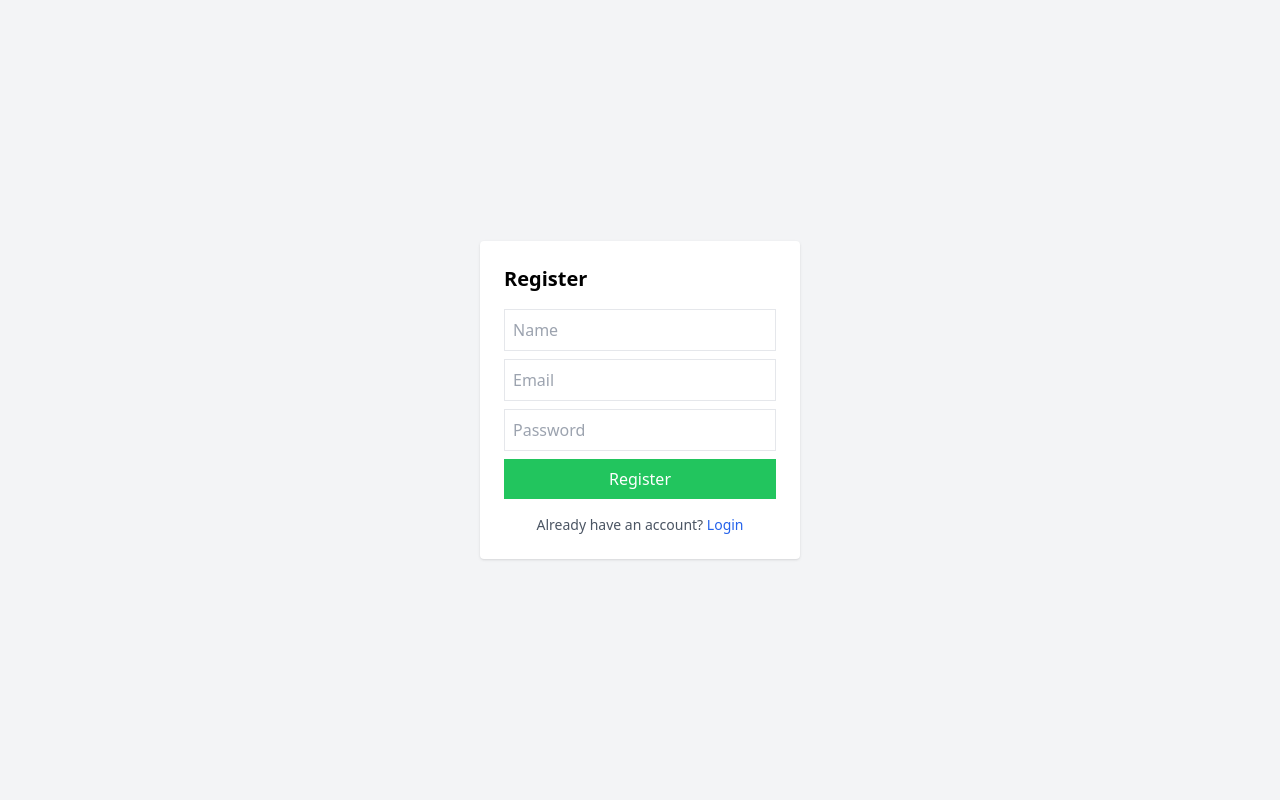
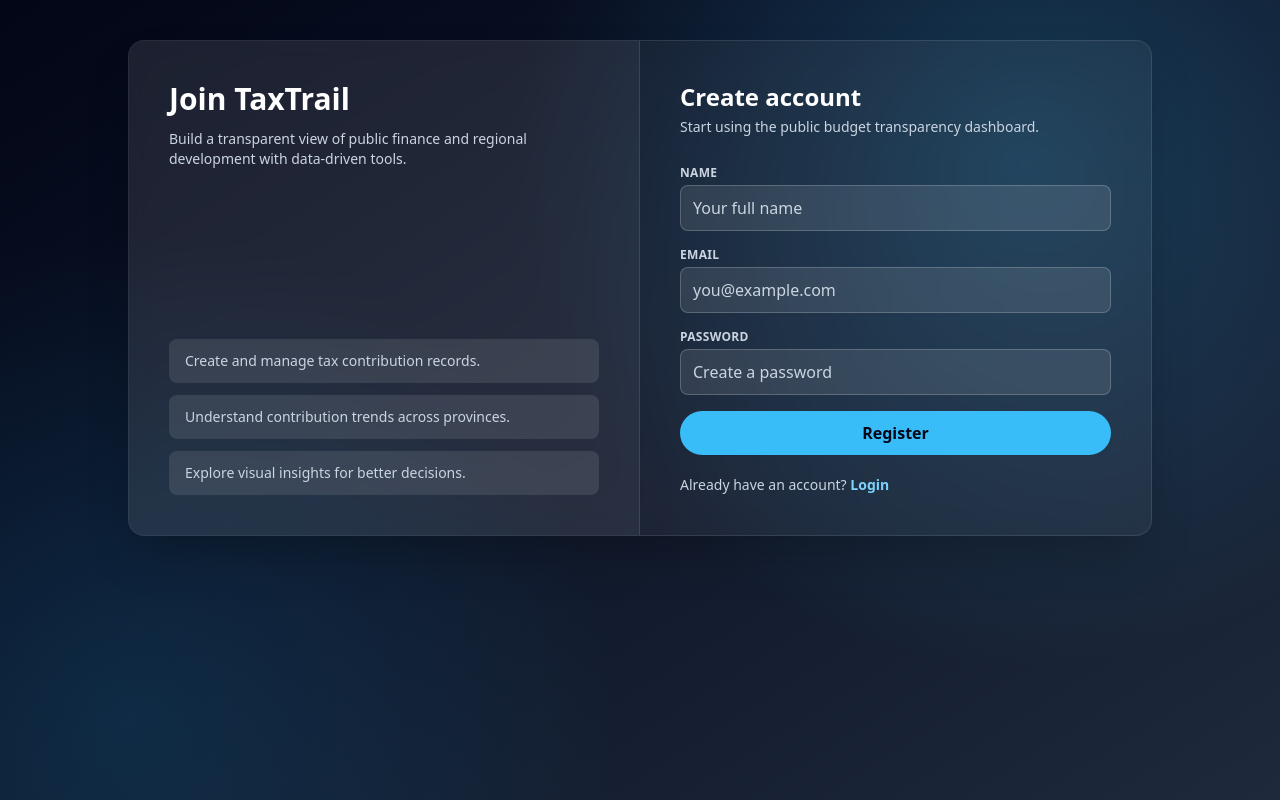
Before and after one commit to matheeshaW/TaxTrail, a React app in the folder frontend/: page /register in a window 1280 px wide. Built offline with nearby package versions, Linux system fonts and the light colour scheme; no server answers; the HTML template or start-up script is replaced by a standard one.

Commit message:
feat: Revamp Login and Register pages with enhanced UI and improved user experience

```diff
--- a/frontend/src/pages/LoginPage.jsx
+++ b/frontend/src/pages/LoginPage.jsx
@@ -1,5 +1,5 @@
 import { useState } from "react";
-import { useNavigate } from "react-router-dom";
+import { Link, useNavigate } from "react-router-dom";
 import useAuth from "../hooks/useAuth";
 
 export default function LoginPage() {
@@ -21,29 +21,78 @@ export default function LoginPage() {
   };
 
   return (
-    <div className="h-screen flex items-center justify-center bg-gray-100">
-      <form onSubmit={handleSubmit} className="bg-white p-6 rounded shadow w-80">
-        <h2 className="text-xl font-bold mb-4">Login</h2>
+    <div className="relative min-h-screen overflow-hidden bg-gradient-to-br from-slate-950 via-slate-900 to-slate-800 px-4 py-10 text-white">
+      <div className="pointer-events-none absolute inset-0 bg-[radial-gradient(circle_at_20%_20%,rgba(56,189,248,0.22),transparent_40%),radial-gradient(circle_at_80%_0%,rgba(14,165,233,0.14),transparent_38%)]" />
 
+      <div className="relative mx-auto flex w-full max-w-5xl overflow-hidden rounded-2xl border border-white/10 bg-white/5 shadow-2xl backdrop-blur-md">
+        <section className="hidden w-1/2 border-r border-white/10 bg-white/5 p-10 text-white lg:flex lg:flex-col lg:justify-between">
+          <div>
+            <h1 className="text-3xl font-bold">TaxTrail</h1>
+            <p className="mt-3 text-sm text-slate-300">
+              Public finance insights made easier with tax, budget, and regional analysis in one place.
+            </p>
+          </div>
+
+          <div className="space-y-3 text-sm text-slate-300">
+            <p className="rounded-lg bg-white/10 px-4 py-3">Track tax contributions by region and year.</p>
+            <p className="rounded-lg bg-white/10 px-4 py-3">Switch between records and analytical summaries quickly.</p>
+            <p className="rounded-lg bg-white/10 px-4 py-3">Built for transparency and policy decision support.</p>
+          </div>
+        </section>
+
+        <section className="w-full p-7 sm:p-10 lg:w-1/2">
+          <h2 className="text-2xl font-bold text-white">Welcome back</h2>
+          <p className="mt-1 text-sm text-slate-300">Sign in to continue to your dashboard.</p>
+
+          <form onSubmit={handleSubmit} className="mt-7 space-y-4">
+            <div>
+              <label className="mb-1 block text-xs font-semibold uppercase tracking-wide text-slate-300">
+                Email
+              </label>
               <input
-          placeholder="Email"
-          className="w-full mb-2 p-2 border"
+                type="email"
+                placeholder="you@example.com"
+                className="w-full rounded-lg border border-white/20 bg-white/10 px-3 py-2.5 text-white placeholder:text-slate-300 outline-none transition focus:border-sky-300 focus:ring-2 focus:ring-sky-300/30"
                 onChange={(e) => setForm({ ...form, email: e.target.value })}
+                required
               />
+            </div>
 
+            <div>
+              <label className="mb-1 block text-xs font-semibold uppercase tracking-wide text-slate-300">
+                Password
+              </label>
               <input
                 type="password"
-          placeholder="Password"
-          className="w-full mb-2 p-2 border"
+                placeholder="Enter your password"
+                className="w-full rounded-lg border border-white/20 bg-white/10 px-3 py-2.5 text-white placeholder:text-slate-300 outline-none transition focus:border-sky-300 focus:ring-2 focus:ring-sky-300/30"
                 onChange={(e) => setForm({ ...form, password: e.target.value })}
+                required
               />
+            </div>
 
-        <button className="w-full bg-blue-500 text-white p-2">
+            <button
+              className="w-full rounded-full bg-sky-400 px-4 py-2.5 font-semibold text-slate-950 shadow-sm transition hover:bg-sky-300 disabled:cursor-not-allowed disabled:opacity-70"
+              disabled={loading}
+            >
               {loading ? "Logging in..." : "Login"}
             </button>
 
-        {error && <p className="text-red-500 mt-2">{error}</p>}
+            {error && (
+              <p className="rounded-lg border border-red-300/40 bg-red-500/10 px-3 py-2 text-sm text-red-200">
+                {error}
+              </p>
+            )}
           </form>
+
+          <p className="mt-5 text-sm text-slate-300">
+            New here?{" "}
+            <Link to="/register" className="font-semibold text-sky-300 hover:text-sky-200 hover:underline">
+              Create an account
+            </Link>
+          </p>
+        </section>
+      </div>
     </div>
   );
 }
--- a/frontend/src/pages/RegisterPage.jsx
+++ b/frontend/src/pages/RegisterPage.jsx
@@ -24,53 +24,94 @@ export default function RegisterPage() {
   };
 
   return (
-    <div className="min-h-screen flex items-center justify-center bg-gray-100">
-      <form onSubmit={handleSubmit} className="bg-white p-6 rounded shadow w-80">
-        <h2 className="text-xl font-bold mb-4">Register</h2>
+    <div className="relative min-h-screen overflow-hidden bg-gradient-to-br from-slate-950 via-slate-900 to-slate-800 px-4 py-10 text-white">
+      <div className="pointer-events-none absolute inset-0 bg-[radial-gradient(circle_at_80%_20%,rgba(56,189,248,0.22),transparent_42%),radial-gradient(circle_at_10%_90%,rgba(14,165,233,0.14),transparent_36%)]" />
 
+      <div className="relative mx-auto flex w-full max-w-5xl overflow-hidden rounded-2xl border border-white/10 bg-white/5 shadow-2xl backdrop-blur-md">
+        <section className="hidden w-1/2 border-r border-white/10 bg-white/5 p-10 text-white lg:flex lg:flex-col lg:justify-between">
+          <div>
+            <h1 className="text-3xl font-bold">Join TaxTrail</h1>
+            <p className="mt-3 text-sm text-slate-300">
+              Build a transparent view of public finance and regional development with data-driven tools.
+            </p>
+          </div>
+
+          <div className="space-y-3 text-sm text-slate-300">
+            <p className="rounded-lg bg-white/10 px-4 py-3">Create and manage tax contribution records.</p>
+            <p className="rounded-lg bg-white/10 px-4 py-3">Understand contribution trends across provinces.</p>
+            <p className="rounded-lg bg-white/10 px-4 py-3">Explore visual insights for better decisions.</p>
+          </div>
+        </section>
+
+        <section className="w-full p-7 sm:p-10 lg:w-1/2">
+          <h2 className="text-2xl font-bold text-white">Create account</h2>
+          <p className="mt-1 text-sm text-slate-300">Start using the public budget transparency dashboard.</p>
+
+          <form onSubmit={handleSubmit} className="mt-7 space-y-4">
+            <div>
+              <label className="mb-1 block text-xs font-semibold uppercase tracking-wide text-slate-300">
+                Name
+              </label>
               <input
                 type="text"
-          placeholder="Name"
-          className="w-full mb-2 p-2 border"
+                placeholder="Your full name"
+                className="w-full rounded-lg border border-white/20 bg-white/10 px-3 py-2.5 text-white placeholder:text-slate-300 outline-none transition focus:border-sky-300 focus:ring-2 focus:ring-sky-300/30"
                 value={form.name}
                 onChange={(e) => setForm({ ...form, name: e.target.value })}
                 required
               />
+            </div>
 
+            <div>
+              <label className="mb-1 block text-xs font-semibold uppercase tracking-wide text-slate-300">
+                Email
+              </label>
               <input
                 type="email"
-          placeholder="Email"
-          className="w-full mb-2 p-2 border"
+                placeholder="you@example.com"
+                className="w-full rounded-lg border border-white/20 bg-white/10 px-3 py-2.5 text-white placeholder:text-slate-300 outline-none transition focus:border-sky-300 focus:ring-2 focus:ring-sky-300/30"
                 value={form.email}
                 onChange={(e) => setForm({ ...form, email: e.target.value })}
                 required
               />
+            </div>
 
+            <div>
+              <label className="mb-1 block text-xs font-semibold uppercase tracking-wide text-slate-300">
+                Password
+              </label>
               <input
                 type="password"
-          placeholder="Password"
-          className="w-full mb-2 p-2 border"
+                placeholder="Create a password"
+                className="w-full rounded-lg border border-white/20 bg-white/10 px-3 py-2.5 text-white placeholder:text-slate-300 outline-none transition focus:border-sky-300 focus:ring-2 focus:ring-sky-300/30"
                 value={form.password}
                 onChange={(e) => setForm({ ...form, password: e.target.value })}
                 required
               />
+            </div>
 
             <button
-          className="w-full bg-green-500 text-white p-2 disabled:opacity-60"
+              className="w-full rounded-full bg-sky-400 px-4 py-2.5 font-semibold text-slate-950 shadow-sm transition hover:bg-sky-300 disabled:cursor-not-allowed disabled:opacity-70"
               disabled={loading}
             >
               {loading ? "Registering..." : "Register"}
             </button>
 
-        {error && <p className="text-red-500 mt-2">{error}</p>}
+            {error && (
+              <p className="rounded-lg border border-red-300/40 bg-red-500/10 px-3 py-2 text-sm text-red-200">
+                {error}
+              </p>
+            )}
+          </form>
 
-        <p className="mt-4 text-sm text-center text-gray-600">
+          <p className="mt-5 text-sm text-slate-300">
             Already have an account?{" "}
-          <Link to="/login" className="text-blue-600 hover:underline">
+            <Link to="/login" className="font-semibold text-sky-300 hover:text-sky-200 hover:underline">
               Login
             </Link>
           </p>
-      </form>
+        </section>
+      </div>
     </div>
   );
 }
```
Lines whose indentation alone changed are shown as unchanged.
